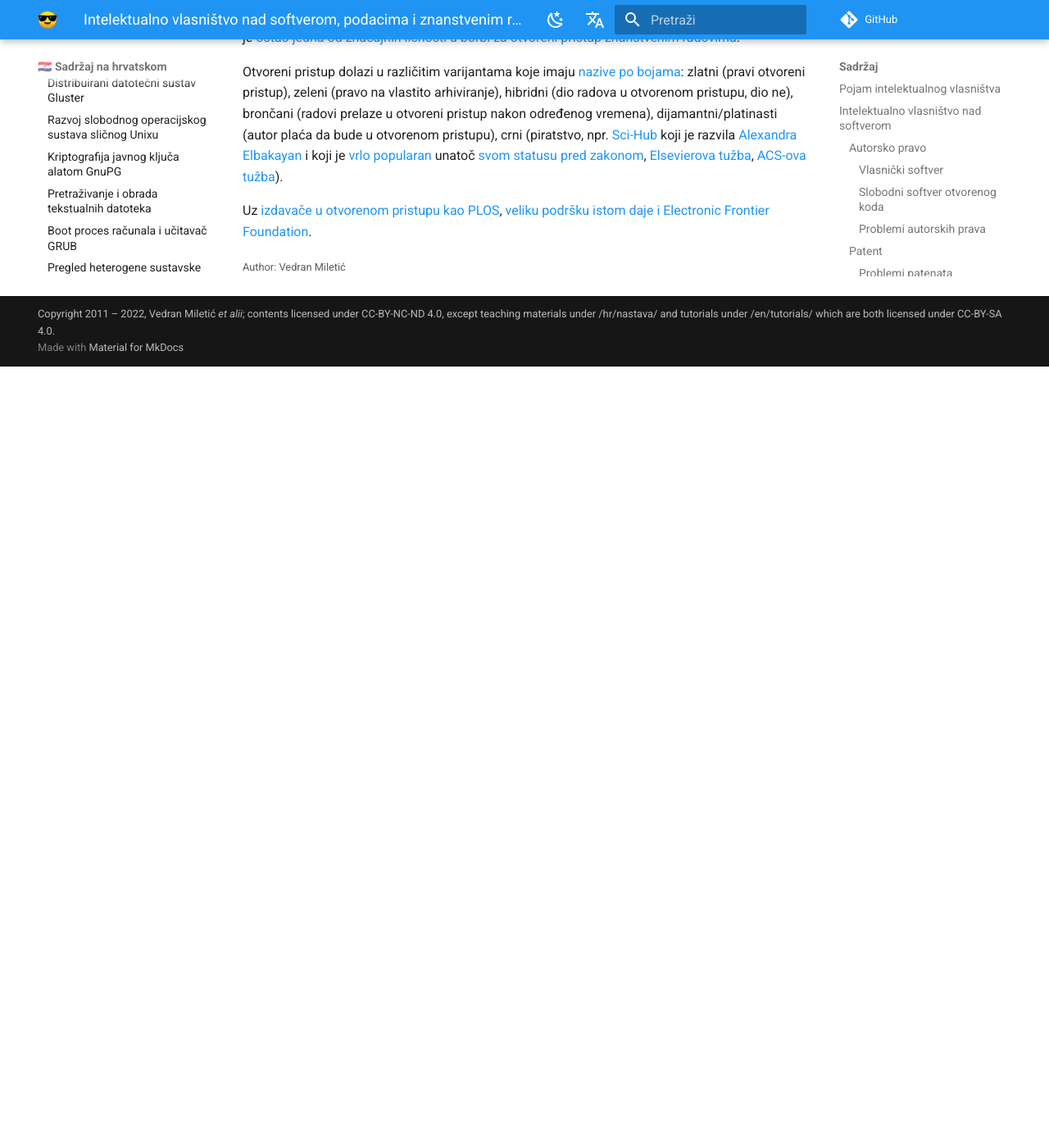
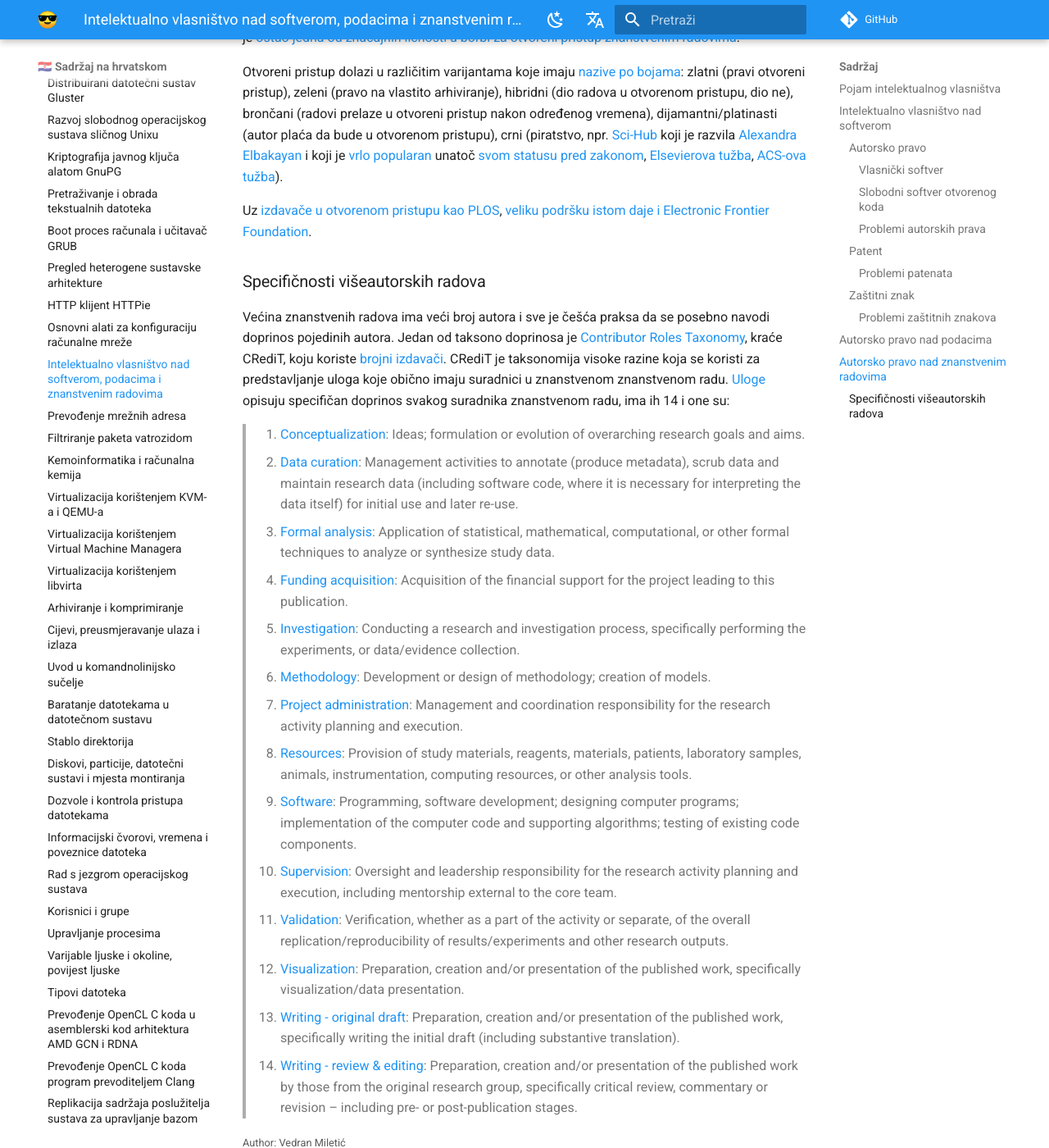
Before and after one commit to gaseri/website, an MkDocs documentation site: the page built from docs/hr/nastava/materijali/intelektualno-vlasnistvo-softver-podaci-znanstveni-radovi.md, in a window 1280 px wide and 1400 px high, scrolled down 7868 px. Shown: the whole window at 82% size. Built offline with MkDocs 1.6.1 and Material for MkDocs 9.7.7, drawn with Linux system fonts in a browser that asks for light colours; comment, search, counter and statistics services are not loaded; before the commit the page ends 8315 px from its top, so only the background shows below that.

Commit message:
Added a section about CRediT to intellectual property lecture

```diff
--- a/docs/hr/nastava/materijali/intelektualno-vlasnistvo-softver-podaci-znanstveni-radovi.md
+++ b/docs/hr/nastava/materijali/intelektualno-vlasnistvo-softver-podaci-znanstveni-radovi.md
@@ -188,3 +188,22 @@ Kod radova objavljenim u [otvorenom pristupu](https://en.wikipedia.org/wiki/Open
 Otvoreni pristup dolazi u različitim varijantama koje imaju [nazive po bojama](https://en.wikipedia.org/wiki/Open_access#Colour_naming_system): zlatni (pravi otvoreni pristup), zeleni (pravo na vlastito arhiviranje), hibridni (dio radova u otvorenom pristupu, dio ne), brončani (radovi prelaze u otvoreni pristup nakon određenog vremena), dijamantni/platinasti (autor plaća da bude u otvorenom pristupu), crni (piratstvo, npr. [Sci-Hub](https://en.wikipedia.org/wiki/Sci-Hub) koji je razvila [Alexandra Elbakayan](https://en.wikipedia.org/wiki/Alexandra_Elbakyan) i koji je [vrlo popularan](https://www.science.org/doi/10.1126/science.352.6285.508) unatoč [svom statusu pred zakonom](https://www.nature.com/articles/nature.2015.18876), [Elsevierova tužba](https://www.nature.com/articles/nature.2017.22196), [ACS-ova tužba](https://www.nature.com/articles/nature.2017.22971)).
 
 Uz [izdavače u otvorenom pristupu kao PLOS](https://plos.org/open-science/why-open-access/), [veliku podršku istom daje i Electronic Frontier Foundation](https://www.eff.org/issues/open-access).
+
+### Specifičnosti višeautorskih radova
+
+Većina znanstvenih radova ima veći broj autora i sve je češća praksa da se posebno navodi doprinos pojedinih autora. Jedan od taksono doprinosa je [Contributor Roles Taxonomy](https://credit.niso.org/), kraće CRediT, koju koriste [brojni izdavači](https://credit.niso.org/adopters/). CRediT je taksonomija visoke razine koja se koristi za predstavljanje uloga koje obično imaju suradnici u znanstvenom znanstvenom radu. [Uloge](https://credit.niso.org/contributor-roles-defined/) opisuju specifičan doprinos svakog suradnika znanstvenom radu, ima ih 14 i one su:
+
+> 1. [Conceptualization](https://credit.niso.org/contributor-roles/conceptualization/): Ideas; formulation or evolution of overarching research goals and aims.
+> 1. [Data curation](https://credit.niso.org/contributor-roles/data-curation/): Management activities to annotate (produce metadata), scrub data and maintain research data (including software code, where it is necessary for interpreting the data itself) for initial use and later re-use.
+> 1. [Formal analysis](https://credit.niso.org/contributor-roles/formal-analysis/): Application of statistical, mathematical, computational, or other formal techniques to analyze or synthesize study data.
+> 1. [Funding acquisition](https://credit.niso.org/contributor-roles/funding-acquisition/): Acquisition of the financial support for the project leading to this publication.
+> 1. [Investigation](https://credit.niso.org/contributor-roles/investigation/): Conducting a research and investigation process, specifically performing the experiments, or data/evidence collection.
+> 1. [Methodology](https://credit.niso.org/contributor-roles/methodology/): Development or design of methodology; creation of models.
+> 1. [Project administration](https://credit.niso.org/contributor-roles/project-administration/): Management and coordination responsibility for the research activity planning and execution.
+> 1. [Resources](https://credit.niso.org/contributor-roles/resources/): Provision of study materials, reagents, materials, patients, laboratory samples, animals, instrumentation, computing resources, or other analysis tools.
+> 1. [Software](https://credit.niso.org/contributor-roles/software/): Programming, software development; designing computer programs; implementation of the computer code and supporting algorithms; testing of existing code components.
+> 1. [Supervision](https://credit.niso.org/contributor-roles/supervision/): Oversight and leadership responsibility for the research activity planning and execution, including mentorship external to the core team.
+> 1. [Validation](https://credit.niso.org/contributor-roles/validation/): Verification, whether as a part of the activity or separate, of the overall replication/reproducibility of results/experiments and other research outputs.
+> 1. [Visualization](https://credit.niso.org/contributor-roles/visualization/): Preparation, creation and/or presentation of the published work, specifically visualization/data presentation.
+> 1. [Writing - original draft](https://credit.niso.org/contributor-roles/writing-original-draft/): Preparation, creation and/or presentation of the published work, specifically writing the initial draft (including substantive translation).
+> 1. [Writing - review & editing](https://credit.niso.org/contributor-roles/writing-review-editing/): Preparation, creation and/or presentation of the published work by those from the original research group, specifically critical review, commentary or revision – including pre- or post-publication stages.
```
